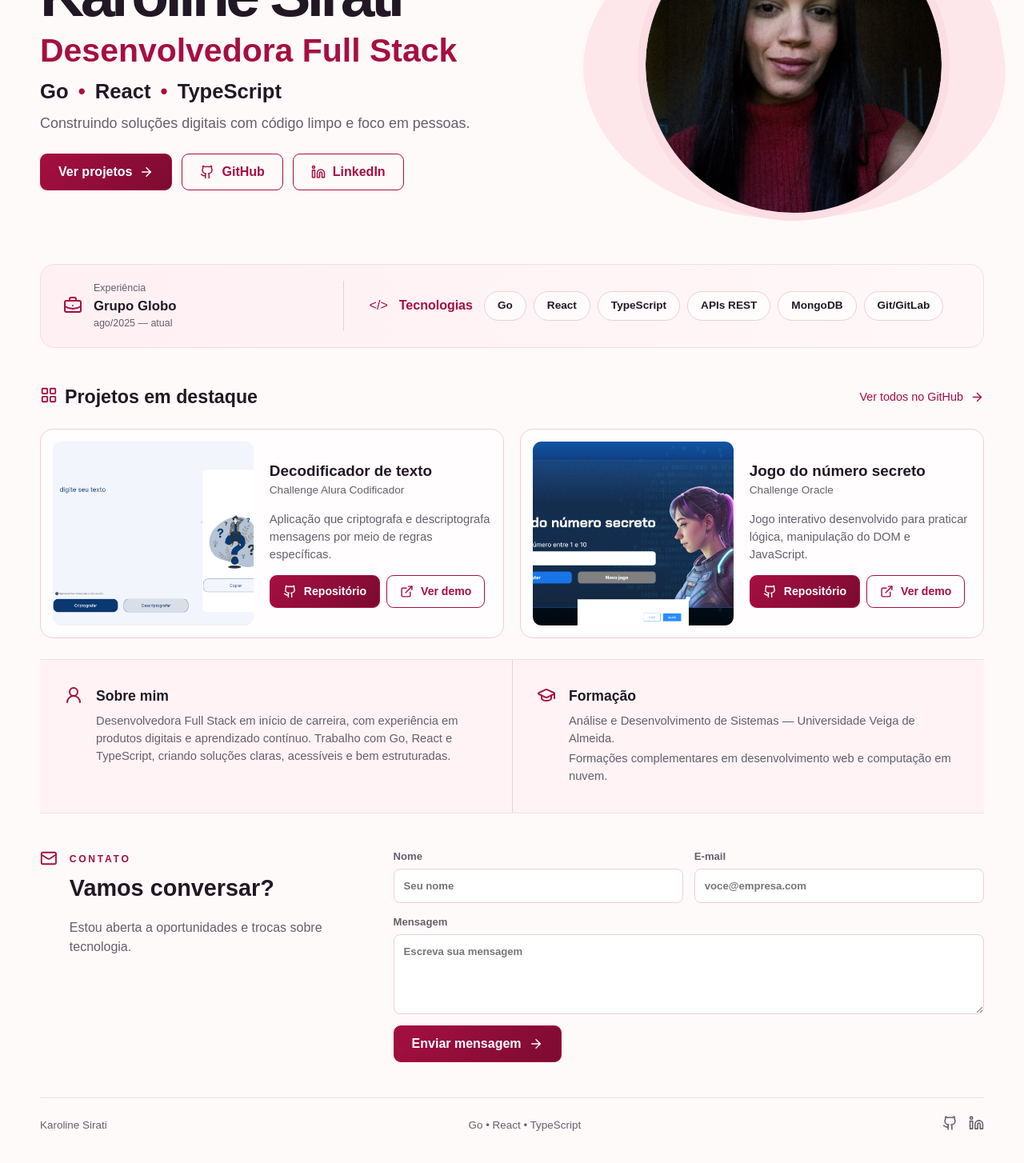
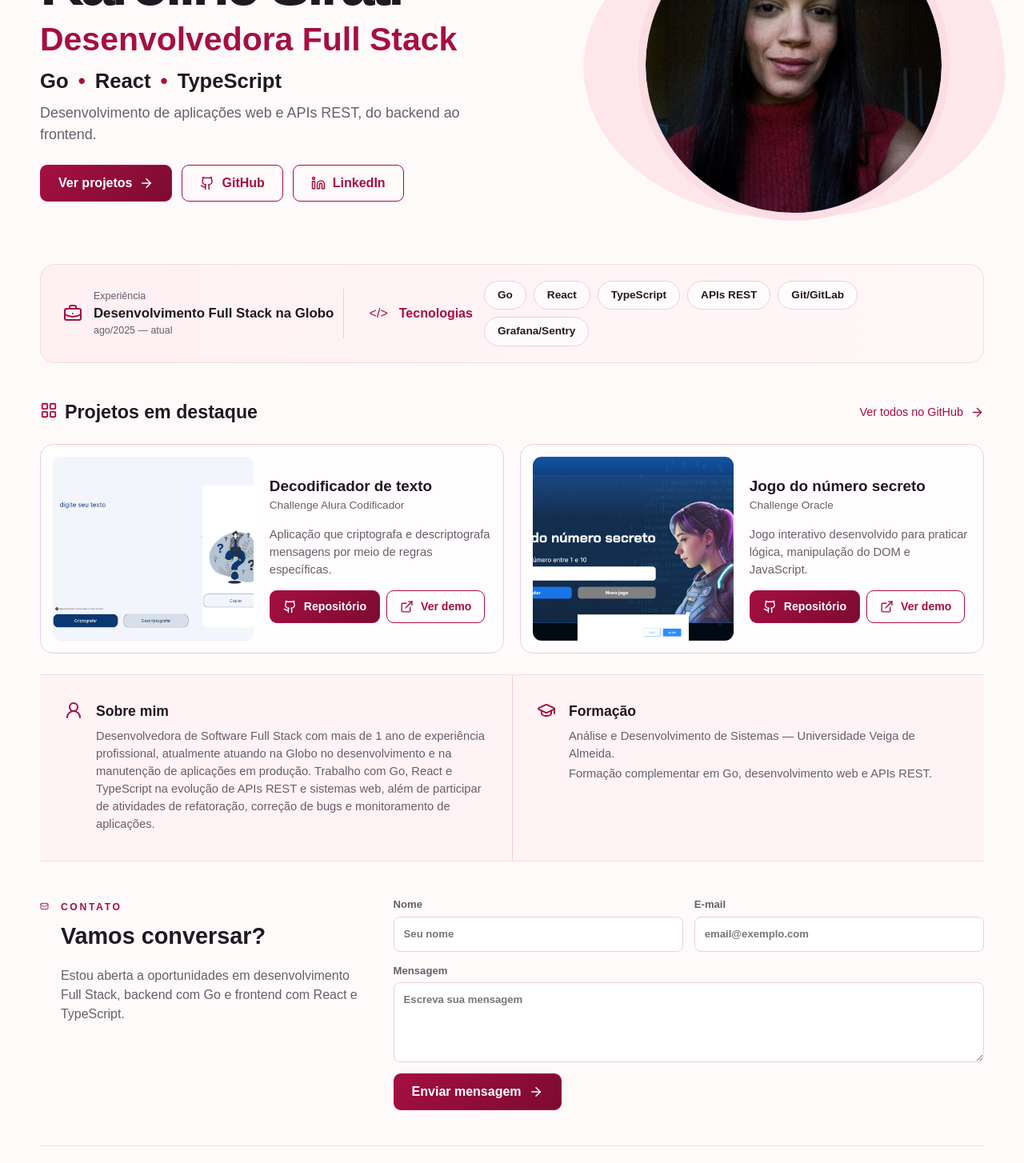
Before and after one commit to KarolSirati/Karoline-Portfolio, a React (Vite) app: page / in a window 1280 px wide. Shown: the part 240-1694 px from the top of the page at 80% size. Built offline with nearby package versions, Linux system fonts and the light colour scheme; no server answers.

Commit message:
chore: atualiza textos

```diff
--- a/src/models/portfolio.ts
+++ b/src/models/portfolio.ts
@@ -20,8 +20,8 @@ export const technologies = [
   "React",
   "TypeScript",
   "APIs REST",
-  "MongoDB",
   "Git/GitLab",
+  "Grafana/Sentry",
 ];
 
 export const projects: Project[] = [
--- a/src/views/PortfolioView.tsx
+++ b/src/views/PortfolioView.tsx
@@ -45,7 +45,7 @@ export function PortfolioView() {
           </p>
 
           <p className="hero-description">
-            Construindo soluções digitais com código limpo e foco em pessoas.
+            Desenvolvimento de aplicações web e APIs REST, do backend ao frontend.
           </p>
 
           <div className="hero-actions">
@@ -92,7 +92,7 @@ export function PortfolioView() {
 
           <div>
             <span>Experiência</span>
-            <strong>Grupo Globo</strong>
+            <strong>Desenvolvimento Full Stack na Globo</strong>
             <small>ago/2025 — atual</small>
           </div>
         </div>
@@ -178,10 +178,10 @@ export function PortfolioView() {
             <h2>Sobre mim</h2>
 
             <p>
-              Desenvolvedora Full Stack em início de carreira, com experiência
-              em produtos digitais e aprendizado contínuo. Trabalho com Go,
-              React e TypeScript, criando soluções claras, acessíveis e bem
-              estruturadas.
+              Desenvolvedora de Software Full Stack com mais de 1 ano de experiência profissional,
+              atualmente atuando na Globo no desenvolvimento e na manutenção de aplicações em produção.
+              Trabalho com Go, React e TypeScript na evolução de APIs REST e sistemas web,
+              além de participar de atividades de refatoração, correção de bugs e monitoramento de aplicações.
             </p>
           </div>
         </article>
@@ -198,8 +198,7 @@ export function PortfolioView() {
             </p>
 
             <p>
-              Formações complementares em desenvolvimento web e computação em
-              nuvem.
+              Formação complementar em Go, desenvolvimento web e APIs REST.
             </p>
           </div>
         </article>
@@ -212,7 +211,7 @@ export function PortfolioView() {
           <div>
             <span className="eyebrow">Contato</span>
             <h2>Vamos conversar?</h2>
-            <p>Estou aberta a oportunidades e trocas sobre tecnologia.</p>
+            <p>Estou aberta a oportunidades em desenvolvimento Full Stack, backend com Go e frontend com React e TypeScript.</p>
           </div>
         </div>
 
@@ -233,7 +232,7 @@ export function PortfolioView() {
               name="email"
               type="email"
               required
-              placeholder="voce@empresa.com"
+              placeholder="email@exemplo.com"
             />
           </label>
 
@@ -268,7 +267,7 @@ export function PortfolioView() {
 
       <footer className="section-shell">
         <span>Karoline Sirati</span>
-        <span>Go • React • TypeScript</span>
+        <span>Obrigada pela visita!</span>
 
         <div>
           <a
```
